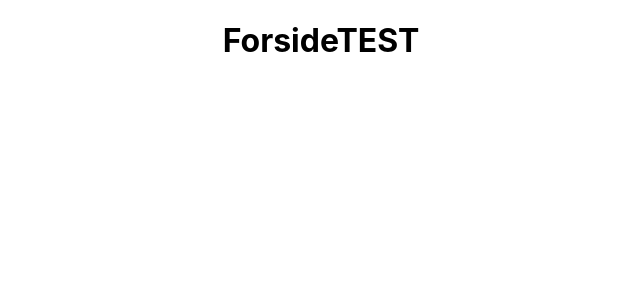
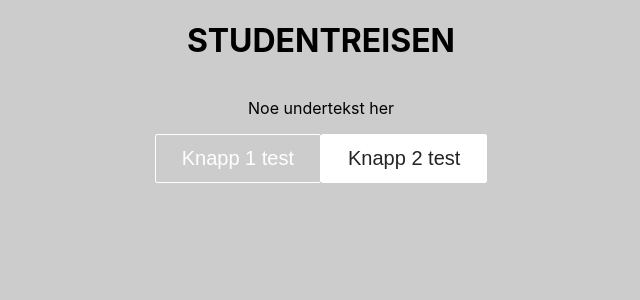
Before and after one commit to fuzzboii/Studentreisen, a React (Create React App) app: page / in a window 1280 px wide. Shown: the top 300 px of the page, without its empty margins (319-959 px from the left). Built offline with nearby package versions, Linux system fonts and the light colour scheme.

Commit message:
La til Home (Endret den fra App) og la til endringer for Button samt "npm install @material-ui/icons"

```diff
--- a/package.json
+++ b/package.json
@@ -4,6 +4,7 @@
   "private": true,
   "dependencies": {
     "@material-ui/core": "^4.11.3",
+    "@material-ui/icons": "^4.11.2",
     "@material-ui/lab": "^4.0.0-alpha.57",
     "@testing-library/jest-dom": "^5.11.4",
     "@testing-library/react": "^11.1.0",
--- a/src/App.js
+++ b/src/App.js
@@ -2,6 +2,7 @@ import './App.css';
 import Login from './components/Login';
 import Register from './components/Register';
 import {BrowserRouter as Router, Switch, Route} from 'react-router-dom';
+import Home from './components/pages/Home';
 
 function App() {
   return (
@@ -17,12 +18,6 @@ function App() {
   );
 }
 
-const Home = () => {
-  return(
-    <div>
-      <h1>ForsideTEST</h1>
-    </div>
-  );
-}
+
 
 export default App;
--- a/src/components/Button.css
+++ b/src/components/Button.css
@@ -20,6 +20,7 @@
     background-color: transparent;
     color: #ffff;
     padding: 8px 20px;
+    border: 1px solid var(--primary);
     transition: all 0.3s ease-out;
 }
 
--- a/src/components/Button.js
+++ b/src/components/Button.js
@@ -1,6 +1,6 @@
-import { ContactSupport } from '@material-ui/icons';
 import React from 'react';
 import './Button.css'
+import { Link } from 'react-router-dom';
 
 const STYLES = ['btn--primary', 'btn--outline'];
 
@@ -10,7 +10,7 @@ export const Button = ({
     children,
     type,
     onClick,
-    ButtonStyle,
+    buttonStyle,
     buttonSize
 }) => {
     const checkButtonStyle = STYLES.includes(buttonStyle)
--- a/src/components/HeroSection.css
+++ b/src/components/HeroSection.css
@@ -0,0 +1,9 @@
+.hero-container {
+    height: 100vh;
+    width: 100%;
+    display: flex;
+    flex-direction: column;
+    align-items: center;
+    box-shadow: inset 0 0 0 1000px rgba(0,0,0,0.2);
+    object-fit: contain;
+}
--- a/src/components/HeroSection.js
+++ b/src/components/HeroSection.js
@@ -1,17 +1,28 @@
-import { Button } from './'
+import React from 'react';
+import '../App.css';
+import { Button } from './Button';
+import './HeroSection.css';
 
-function HeroSection(){
+function HeroSection() {
     return (
         <div className='hero-container'>
             <h1>STUDENTREISEN</h1>
             <p>Noe undertekst her</p>
             <div className="hero-btns">
-                <Button className='btns' buttonStyle='btn--outline'
+                <Button className='btns'
+                buttonStyle='btn--outline'
                 buttonSize='btn--large'
                 >
-                 GET STARTED
+                 Knapp 1 test
+                </Button>
+                <Button className='btns'
+                buttonStyle='btn--primary'
+                buttonSize='btn--large'
+                >
+                 Knapp 2 test <i className='knapp2' />
                 </Button>
             </div>
+
         </div>
     )
 }
--- /dev/null
+++ b/src/components/pages/Home.js
@@ -0,0 +1,13 @@
+import React from 'react';
+import '../../App.css'
+import HeroSection from '../HeroSection'
+
+function Home() {
+    return (
+        <>
+            <HeroSection />
+        </>
+    )
+}
+
+export default Home;
```
Also changed, not shown: 1 other file (tests, documents, lock files or other folders).
